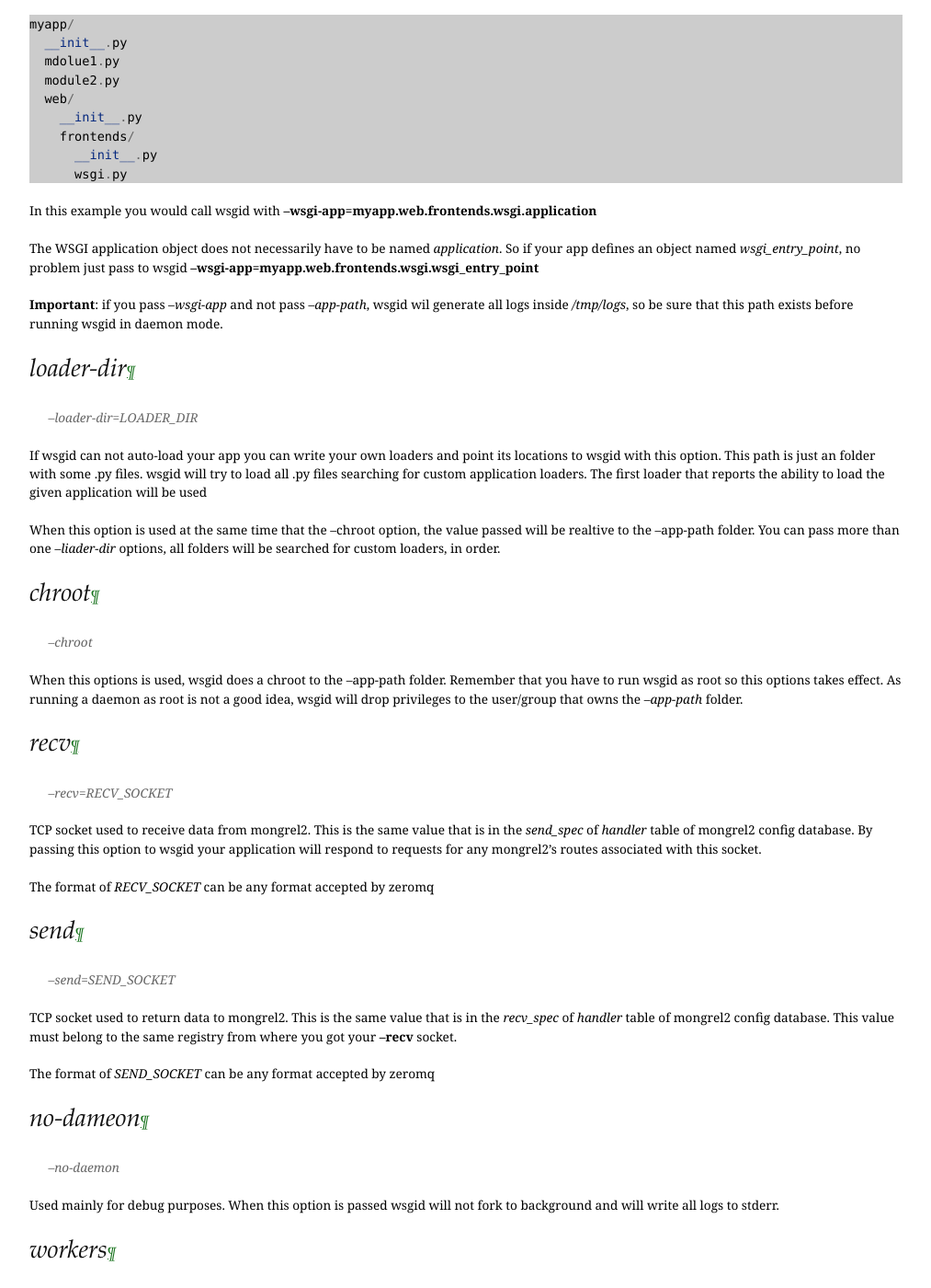
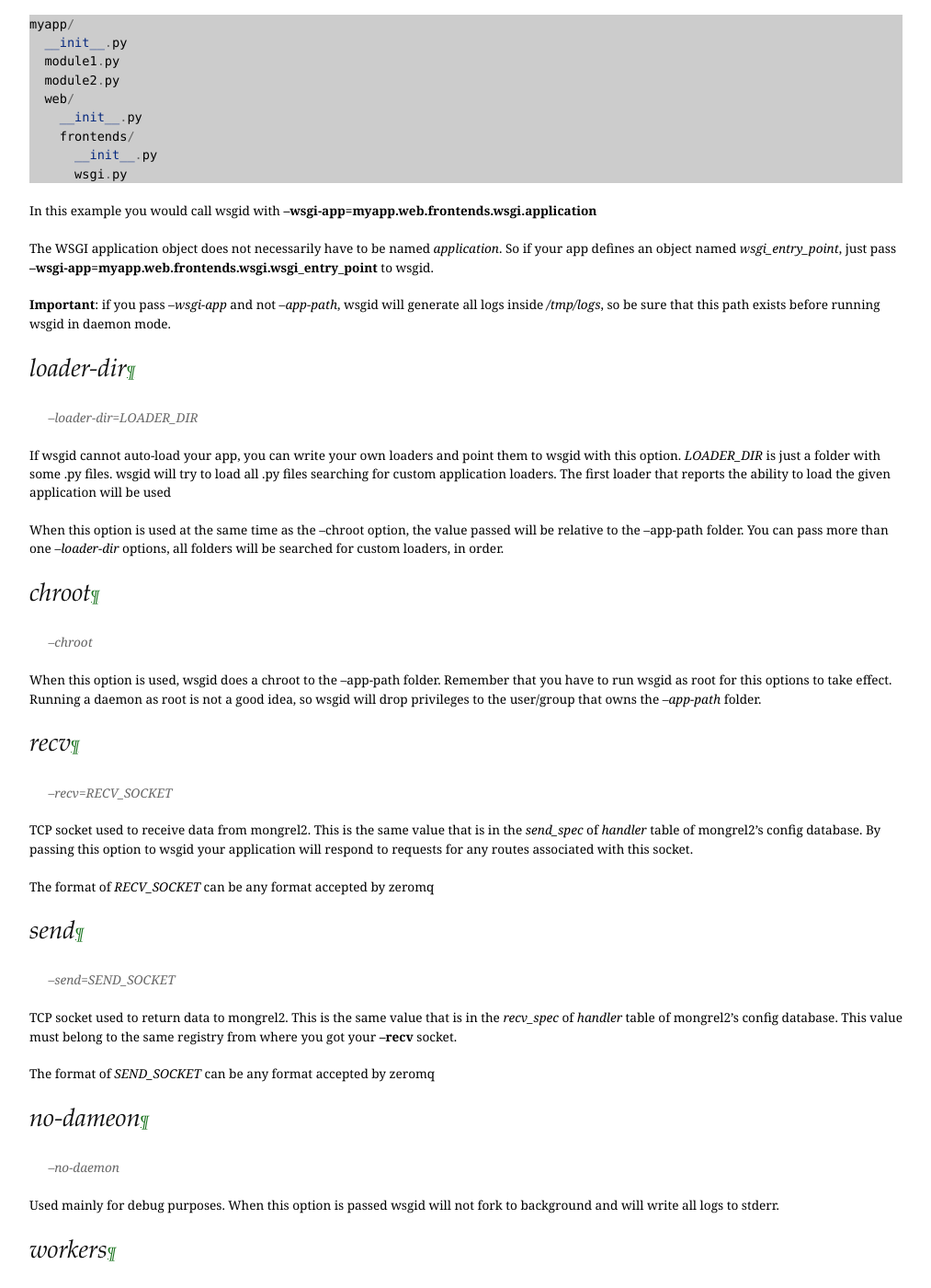
Before and after one commit to yoshrote/wsgid, a Sphinx documentation site: the page built from doc/sphinx/source/options.rst, in a window 1280 px wide and 1400 px high, scrolled down 617 px. Shown: the whole window at 92% size, without its empty margins (133-1146 px from the left). Built offline with Sphinx 7.4.7, drawn with Linux system fonts in a browser that asks for light colours; some of the changed text lies outside the part shown.

Commit message:
Some simple spelling/grammar fixes for the documentation

```diff
--- a/doc/sphinx/source/appstructure.rst
+++ b/doc/sphinx/source/appstructure.rst
@@ -7,7 +7,7 @@ wsgid can load an app in two forms:
   * Installed system-wide;
   * Installed inside a folder on disk;
 
-When not system-wide installed, the folder where an app is installed must have a fixed structure. Supose your app is installed inside */var/apps/myapp*, this location must have this structure.
+When not system-wide installed, the folder where an app is installed must have a fixed structure. Suppose your app is installed inside */var/apps/myapp*, this location must have this structure.
 
  * /var/apps/myapp/run
  * /var/apps/myapp/logs
@@ -20,6 +20,6 @@ The *logs* directory, as the name suggests is where wsgid generate all logs.
 
 The *app* directory is where you will put the application code.
 
-If your app resides inside a python module (typically a django app) this same module must exist inside the app folder. Remeber that this path (*/var/apps/myapp/app*) will be added to *sys.path*. Taking django as an example, if you have an app named *helloapp* you must have, at the end, the following path: */var/apps/myapp/app/helloapp*.
+If your app resides inside a python module (typically a django app) this same module must exist inside the app folder. Remember that this path (*/var/apps/myapp/app*) will be added to *sys.path*. Taking django as an example, if you have an app named *helloapp* you must have, at the end, the following path: */var/apps/myapp/app/helloapp*.
 
 In this example the value that should be passed to *--app-path* option is */var/apps/myapp*. More details, see :doc:`options`.
--- a/doc/sphinx/source/internals.rst
+++ b/doc/sphinx/source/internals.rst
@@ -34,4 +34,4 @@ Now, you need to fill the methods declared for the interface you are implementin
 
 The first should return True/False if your loader, looking at the app_path directory, finds out that is can load this application. The second should return the WSGI application object for this app that is being loaded.
 
-Now just save your loder into a .py file and pass --loader-dir=PATH_TO_LOADER to wsgid command line and your loader will be used to load your application. Feel free to write loader for other WSGI frameworks, see the :doc:`contributing` for more details.
+Now just save your loader into a .py file and pass --loader-dir=PATH_TO_LOADER to wsgid command line and your loader will be used to load your application. Feel free to write loader for other WSGI frameworks, see the :doc:`contributing` for more details.
--- a/doc/sphinx/source/options.rst
+++ b/doc/sphinx/source/options.rst
@@ -21,7 +21,7 @@ Full qualified name for the WSGI application object. This options is used in two
 
     myapp/
       __init__.py
-      mdolue1.py
+      module1.py
       module2.py
       web/
         __init__.py
@@ -32,29 +32,29 @@ Full qualified name for the WSGI application object. This options is used in two
 
 In this example you would call wsgid with **--wsgi-app=myapp.web.frontends.wsgi.application**
 
-The WSGI application object does not necessarily have to be named *application*. So if your app defines an object named *wsgi_entry_point*, no problem just pass to wsgid **--wsgi-app=myapp.web.frontends.wsgi.wsgi_entry_point**
+The WSGI application object does not necessarily have to be named *application*. So if your app defines an object named *wsgi_entry_point*, just pass **--wsgi-app=myapp.web.frontends.wsgi.wsgi_entry_point** to wsgid.
 
-**Important**: if you pass *--wsgi-app* and not pass *--app-path*, wsgid wil generate all logs inside */tmp/logs*, so be sure that this path exists before running wsgid in daemon mode.
+**Important**: if you pass *--wsgi-app* and not *--app-path*, wsgid will generate all logs inside */tmp/logs*, so be sure that this path exists before running wsgid in daemon mode.
 
 loader-dir
 **********
     --loader-dir=LOADER_DIR
 
-If wsgid can not auto-load your app you can write your own loaders and point its locations to wsgid with this option. This path is just an folder with some .py files. wsgid will try to load all .py files searching for custom application loaders. The first loader that reports the ability to load the given application will be used
+If wsgid cannot auto-load your app, you can write your own loaders and point them to wsgid with this option. *LOADER_DIR* is just a folder with some .py files. wsgid will try to load all .py files searching for custom application loaders. The first loader that reports the ability to load the given application will be used
 
-When this option is used at the same time that the --chroot option, the value passed will be realtive to the --app-path folder. You can pass more than one *--liader-dir* options, all folders will be searched for custom loaders, in order.
+When this option is used at the same time as the --chroot option, the value passed will be relative to the --app-path folder. You can pass more than one *--loader-dir* options, all folders will be searched for custom loaders, in order.
 
 chroot
 ******
   --chroot
 
-When this options is used, wsgid does a chroot to the --app-path folder. Remember that you have to run wsgid as root so this options takes effect. As running a daemon as root is not a good idea, wsgid will drop privileges to the user/group that owns the *--app-path* folder.
+When this option is used, wsgid does a chroot to the --app-path folder. Remember that you have to run wsgid as root for this options to take effect. Running a daemon as root is not a good idea, so wsgid will drop privileges to the user/group that owns the *--app-path* folder.
 
 recv
 ****
   --recv=RECV_SOCKET
 
-TCP socket used to receive data from mongrel2. This is the same value that is in the *send_spec* of *handler* table of mongrel2 config database. By passing this option to wsgid your application will respond to requests for any mongrel2's routes associated with this socket.
+TCP socket used to receive data from mongrel2. This is the same value that is in the *send_spec* of *handler* table of mongrel2's config database. By passing this option to wsgid your application will respond to requests for any routes associated with this socket.
 
 The format of *RECV_SOCKET* can be any format accepted by zeromq
 
@@ -62,7 +62,7 @@ send
 ****
   --send=SEND_SOCKET
 
-TCP socket used to return data to mongrel2. This is the same value that is in the *recv_spec* of *handler* table of mongrel2 config database. This value must belong to the same registry from where you got your **--recv** socket.
+TCP socket used to return data to mongrel2. This is the same value that is in the *recv_spec* of *handler* table of mongrel2's config database. This value must belong to the same registry from where you got your **--recv** socket.
 
 The format of *SEND_SOCKET* can be any format accepted by zeromq
 
```
Also changed, not shown: other parts of doc/sphinx/source/internals.rst (+1 -1 lines), other parts of doc/sphinx/source/options.rst (+1 -1 lines), doc/sphinx/source/installing.rst (+4 -4 lines), doc/sphinx/source/tutorials.rst (+5 -5 lines), 1 other file.
